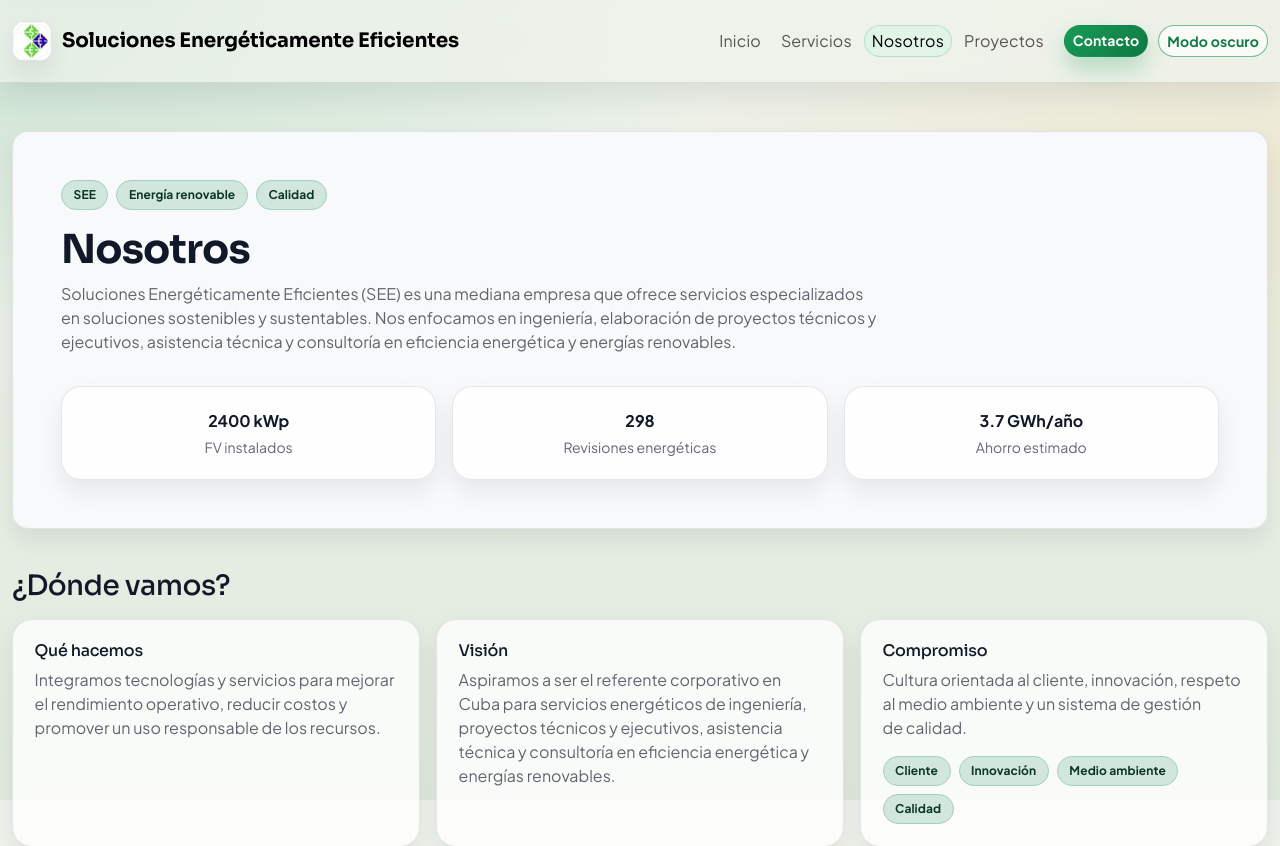
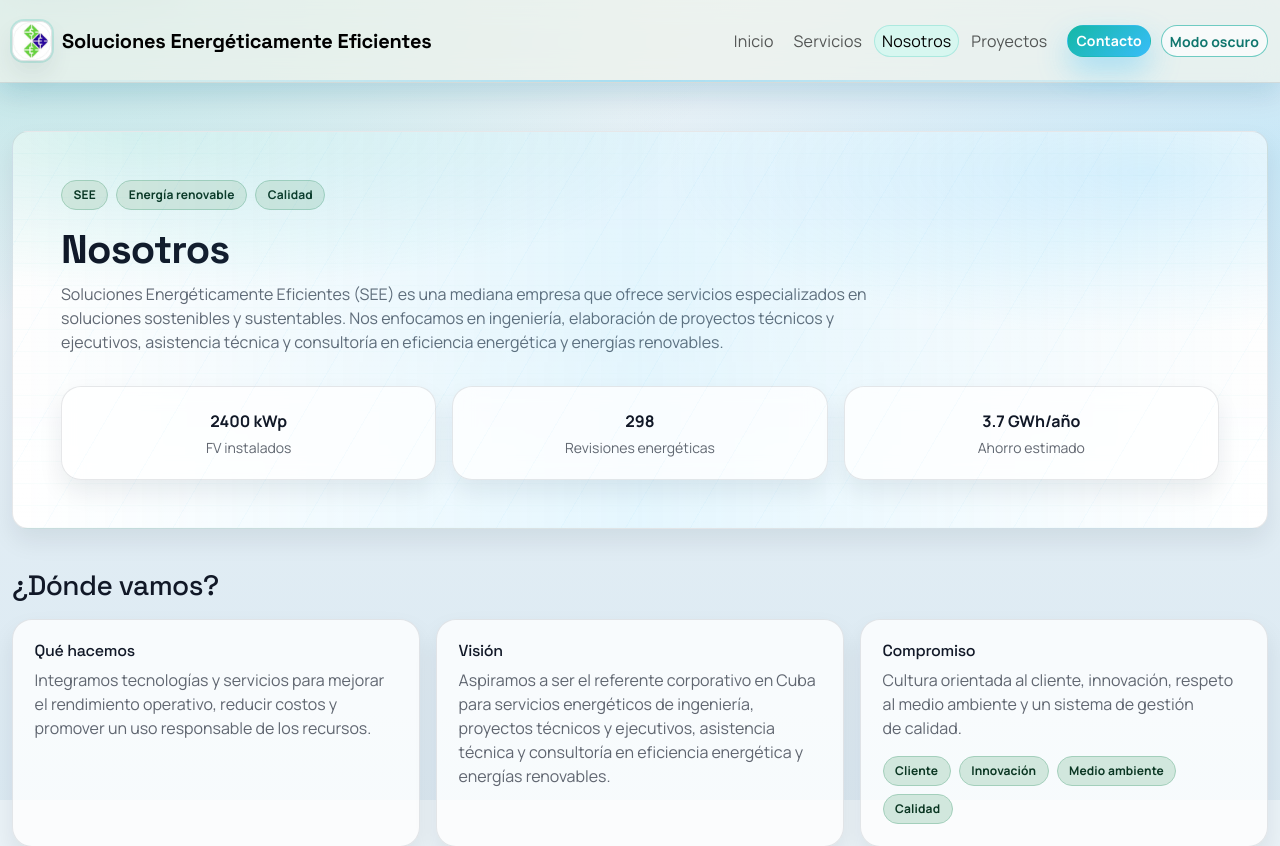
Before and after one commit to datxer/SEE, a React (Vite) app in the folder apps/web/: page /nosotros in a window 1280 px wide. Shown: the top 846 px of the page. Built offline with nearby package versions, Linux system fonts and the light colour scheme; no server answers.

Commit message:
cambiamos menos cringe visual

```diff
--- a/apps/web/src/components/Layout.css
+++ b/apps/web/src/components/Layout.css
@@ -11,7 +11,16 @@
   background: var(--header-bg);
   border-bottom: 1px solid var(--border);
   backdrop-filter: blur(14px);
-  box-shadow: 0 14px 28px rgba(17, 24, 39, 0.08);
+  box-shadow: 0 14px 28px rgba(17, 24, 39, 0.08), 0 0 30px color-mix(in srgb, var(--accent) 18%, transparent);
+}
+
+.siteHeader::after {
+  content: '';
+  position: absolute;
+  inset: auto 0 0 0;
+  height: 2px;
+  background: linear-gradient(90deg, transparent 0%, color-mix(in srgb, var(--accent) 64%, transparent) 50%, transparent 100%);
+  opacity: 0.6;
 }
 
 /*
@@ -54,6 +63,7 @@
 .navPill:hover {
   transform: translateY(-2px);
   background: color-mix(in srgb, var(--brand-soft) 44%, transparent);
+  box-shadow: 0 0 0 1px color-mix(in srgb, var(--accent) 30%, transparent);
 }
 
 /*
@@ -145,6 +155,10 @@
   box-shadow: var(--shadow-sm);
 }
 
+.brandLogo {
+  box-shadow: var(--shadow-sm), 0 0 0 2px color-mix(in srgb, var(--brand) 18%, transparent);
+}
+
 .brandName {
   white-space: nowrap;
   overflow: hidden;
--- a/apps/web/src/components/PageIntro.css
+++ b/apps/web/src/components/PageIntro.css
@@ -8,3 +8,45 @@
 .pageIntroDescription {
   max-width: 820px;
 }
+
+/* Bloque principal del encabezado con efecto glass y brillo suave */
+.pageIntro {
+  position: relative;
+  overflow: hidden;
+  background:
+    radial-gradient(900px 260px at 10% 0%, color-mix(in srgb, var(--brand) 16%, transparent), transparent 62%),
+    radial-gradient(700px 240px at 90% 10%, color-mix(in srgb, var(--accent) 18%, transparent), transparent 68%),
+    linear-gradient(180deg, color-mix(in srgb, var(--surface) 86%, transparent), var(--surface-solid));
+}
+
+.pageIntro::after {
+  content: '';
+  position: absolute;
+  inset: 0;
+  pointer-events: none;
+  background-image: repeating-linear-gradient(
+    120deg,
+    color-mix(in srgb, var(--accent) 12%, transparent) 0,
+    color-mix(in srgb, var(--accent) 12%, transparent) 1px,
+    transparent 1px,
+    transparent 56px
+  );
+  opacity: 0.25;
+}
+
+.pageIntro::before {
+  content: '';
+  position: absolute;
+  inset: 0;
+  pointer-events: none;
+  background:
+    linear-gradient(90deg, transparent 0%, color-mix(in srgb, var(--accent) 60%, transparent) 50%, transparent 100%),
+    repeating-linear-gradient(
+      0deg,
+      color-mix(in srgb, var(--brand) 10%, transparent) 0,
+      color-mix(in srgb, var(--brand) 10%, transparent) 1px,
+      transparent 1px,
+      transparent 22px
+    );
+  opacity: 0.22;
+}
--- a/apps/web/src/components/PageIntro.tsx
+++ b/apps/web/src/components/PageIntro.tsx
@@ -22,7 +22,7 @@ export default function PageIntro({ ariaLabel, badges, title, description, metri
   // Así cambias el contenido una sola vez por página, pero no repites el mismo HTML.
   // Piensa en él como una “caja” que ya trae la forma lista.
   return (
-    <header className="p-4 p-lg-5 rounded-4 border bg-body-tertiary shadow-sm" aria-label={ariaLabel} data-reveal>
+    <header className="pageIntro p-4 p-lg-5 rounded-4 border bg-body-tertiary shadow-sm" aria-label={ariaLabel} data-reveal>
       {/* Las badges son pequeñas etiquetas que resumen de qué trata la página */}
       <div className="d-inline-flex gap-2 flex-wrap" aria-label="Etiquetas">
         {badges.map((badge) => (
--- a/apps/web/src/components/ProjectGalleryModal.css
+++ b/apps/web/src/components/ProjectGalleryModal.css
@@ -8,6 +8,8 @@
 .galleryImageContainer {
   position: relative;
   background-color: #000;
+  border-radius: 18px;
+  overflow: hidden;
 }
 
 /* Imagen grande que se muestra dentro del modal */
@@ -31,6 +33,10 @@
   align-items: center;
   justify-content: center;
   font-size: 20px;
+  border: 1px solid color-mix(in srgb, var(--accent) 24%, transparent);
+  background: color-mix(in srgb, var(--surface) 68%, transparent);
+  backdrop-filter: blur(8px);
+  box-shadow: var(--shadow-sm);
 }
 
 /* Botón anterior (izquierda) */
@@ -53,3 +59,29 @@
 .galleryDescription {
   max-width: 820px;
 }
+
+/* Ventana modal: glass y animacion sutil */
+.modal-content {
+  border-radius: 20px;
+  border: 1px solid var(--border);
+  background: var(--surface);
+  backdrop-filter: blur(10px);
+  box-shadow: var(--shadow-md), var(--shadow-glow);
+  animation: modalPop 220ms ease-out;
+}
+
+.modal-header,
+.modal-footer {
+  border-color: var(--border);
+}
+
+@keyframes modalPop {
+  from {
+    opacity: 0.85;
+    transform: translateY(6px) scale(0.98);
+  }
+  to {
+    opacity: 1;
+    transform: translateY(0) scale(1);
+  }
+}
--- a/apps/web/src/pages/HomePage.css
+++ b/apps/web/src/pages/HomePage.css
@@ -9,9 +9,9 @@
   isolation: isolate;
   padding: 10px;
   background:
-    radial-gradient(900px 420px at 78% 12%, color-mix(in srgb, var(--brand) 22%, transparent), transparent 66%),
-    radial-gradient(680px 320px at 10% 90%, color-mix(in srgb, var(--accent) 14%, transparent), transparent 72%),
-    linear-gradient(180deg, var(--surface-solid) 0%, color-mix(in srgb, var(--surface) 72%, transparent) 120%);
+    radial-gradient(900px 420px at 78% 12%, color-mix(in srgb, var(--brand) 18%, transparent), transparent 66%),
+    radial-gradient(680px 320px at 10% 90%, color-mix(in srgb, var(--accent) 16%, transparent), transparent 72%),
+    linear-gradient(180deg, var(--surface-solid) 0%, color-mix(in srgb, var(--surface) 78%, transparent) 120%);
   border-radius: var(--radius-lg);
   border: 1px solid var(--border);
   overflow: clip;
@@ -23,9 +23,24 @@
   inset: 0;
   z-index: -1;
   background:
-    linear-gradient(140deg, color-mix(in srgb, var(--brand) 20%, transparent), transparent 34%),
-    linear-gradient(-120deg, color-mix(in srgb, var(--accent) 15%, transparent), transparent 42%);
+    linear-gradient(140deg, color-mix(in srgb, var(--brand) 18%, transparent), transparent 34%),
+    linear-gradient(-120deg, color-mix(in srgb, var(--accent) 16%, transparent), transparent 42%);
   opacity: 0.6;
+}
+
+.hero::after {
+  content: '';
+  position: absolute;
+  inset: 0;
+  pointer-events: none;
+  background-image: repeating-linear-gradient(
+    180deg,
+    color-mix(in srgb, var(--accent) 10%, transparent) 0,
+    color-mix(in srgb, var(--accent) 10%, transparent) 1px,
+    transparent 1px,
+    transparent 6px
+  );
+  opacity: 0.12;
 }
 
 .heroInner {
@@ -68,6 +83,38 @@
   place-items: center;
   position: relative;
   overflow: hidden;
+}
+
+.heroMedia::before {
+  content: '';
+  position: absolute;
+  inset: -20% 0 auto 0;
+  height: 60%;
+  background:
+    radial-gradient(420px 260px at 20% 40%, color-mix(in srgb, var(--brand) 26%, transparent), transparent 65%),
+    radial-gradient(520px 320px at 70% 30%, color-mix(in srgb, var(--accent) 24%, transparent), transparent 70%);
+  opacity: 0.85;
+  animation: heroGlow 14s var(--ease-out) infinite alternate;
+  pointer-events: none;
+}
+
+.heroMedia::after {
+  content: '';
+  position: absolute;
+  inset: 0;
+  background-image: radial-gradient(rgba(255, 255, 255, 0.35) 0.6px, transparent 0.6px);
+  background-size: 6px 6px;
+  opacity: 0.24;
+  pointer-events: none;
+}
+
+@keyframes heroGlow {
+  0% {
+    transform: translate3d(0, 0, 0) scale(1);
+  }
+  100% {
+    transform: translate3d(2%, -4%, 0) scale(1.06);
+  }
 }
 
 .heroMedia img {
@@ -197,6 +244,13 @@
   font-size: clamp(2rem, 4vw, 3rem);
 }
 
+.heroTitle .text-success {
+  background: linear-gradient(120deg, var(--brand) 0%, var(--accent) 100%);
+  -webkit-background-clip: text;
+  background-clip: text;
+  color: transparent;
+}
+
 .heroSubtitle {
   max-width: 60ch;
   font-size: clamp(1rem, 1.5vw, 1.08rem);
@@ -277,10 +331,23 @@
   border-radius: var(--radius-lg);
   border: 1px solid var(--border);
   background:
-    radial-gradient(900px 260px at 50% 0%, color-mix(in srgb, var(--brand) 18%, transparent), transparent 62%),
-    radial-gradient(900px 260px at 90% 70%, color-mix(in srgb, var(--accent) 14%, transparent), transparent 66%),
+    radial-gradient(900px 260px at 50% 0%, color-mix(in srgb, var(--brand) 16%, transparent), transparent 62%),
+    radial-gradient(900px 260px at 90% 70%, color-mix(in srgb, var(--accent) 18%, transparent), transparent 66%),
     linear-gradient(180deg, var(--surface-solid) 0%, var(--bg) 130%);
   box-shadow: var(--shadow-md), var(--shadow-glow);
+}
+
+.cta::before {
+  content: '';
+  position: absolute;
+  inset: -40% 0 auto 0;
+  height: 90%;
+  background:
+    radial-gradient(520px 240px at 20% 40%, color-mix(in srgb, var(--brand) 22%, transparent), transparent 70%),
+    radial-gradient(520px 240px at 80% 10%, color-mix(in srgb, var(--accent) 26%, transparent), transparent 70%);
+  opacity: 0.75;
+  animation: ctaGlow 16s var(--ease-out) infinite alternate;
+  pointer-events: none;
 }
 
 .cta::after {
@@ -295,7 +362,16 @@
     transparent 1px,
     transparent 48px
   );
-  opacity: 0.35;
+  opacity: 0.32;
+}
+
+@keyframes ctaGlow {
+  0% {
+    transform: translate3d(0, 0, 0) scale(1);
+  }
+  100% {
+    transform: translate3d(-2%, 6%, 0) scale(1.05);
+  }
 }
 
 @media (max-width: 991.98px) {
--- a/apps/web/src/styles/global.css
+++ b/apps/web/src/styles/global.css
@@ -1,4 +1,4 @@
-@import url('https://fonts.googleapis.com/css2?family=Plus+Jakarta+Sans:wght@400;500;600;700;800&family=Sora:wght@500;600;700;800&display=swap');
+@import url('https://fonts.googleapis.com/css2?family=Manrope:wght@400;500;600;700;800&family=Space+Grotesk:wght@400;500;600;700&display=swap');
 
 /*
   Design system global
@@ -7,19 +7,20 @@
 */
 
 :root {
-  --font-body: 'Plus Jakarta Sans', 'Segoe UI', sans-serif;
-  --font-display: 'Sora', 'Segoe UI', sans-serif;
+  --font-body: 'Manrope', 'Segoe UI', sans-serif;
+  --font-display: 'Space Grotesk', 'Segoe UI', sans-serif;
 
-  --brand: #179b57;
-  --brand-strong: #0f7a43;
-  --brand-soft: #d9f6e7;
-  --accent: #f59e0b;
+  /* Paleta mas elegante y tecnologica (verde profundo + cian electrico). */
+  --brand: #14b8a6;
+  --brand-strong: #0f766e;
+  --brand-soft: #ccfbf1;
+  --accent: #38bdf8;
 
   --text: #111827;
   --muted: rgba(17, 24, 39, 0.66);
 
-  --bg: #eff3ec;
-  --bg-secondary: #dde7d9;
+  --bg: #eaf2f7;
+  --bg-secondary: #d7e7f1;
   --surface: rgba(255, 255, 255, 0.78);
   --surface-solid: #ffffff;
   --surface-hover: rgba(255, 255, 255, 0.96);
@@ -28,7 +29,7 @@
 
   --shadow-sm: 0 12px 24px rgba(17, 24, 39, 0.08);
   --shadow-md: 0 24px 44px rgba(17, 24, 39, 0.12);
-  --shadow-glow: 0 0 0 1px rgba(23, 155, 87, 0.1), 0 0 40px rgba(23, 155, 87, 0.14);
+  --shadow-glow: 0 0 0 1px rgba(20, 184, 166, 0.2), 0 0 46px rgba(56, 189, 248, 0.32);
 
   --radius-sm: 14px;
   --radius-md: 20px;
@@ -43,7 +44,7 @@
   --bs-body-color: var(--text);
   --bs-body-bg: var(--bg);
   --bs-primary: var(--brand);
-  --bs-primary-rgb: 23, 155, 87;
+  --bs-primary-rgb: 20, 184, 166;
   --bs-link-color: var(--brand-strong);
   --bs-link-hover-color: var(--brand);
   --bs-border-color: var(--border);
@@ -78,25 +79,25 @@ html {
 }
 
 :root[data-theme="dark"] {
-  --brand: #34d399;
-  --brand-strong: #10b981;
-  --brand-soft: rgba(16, 185, 129, 0.2);
-  --accent: #fbbf24;
+  --brand: #5eead4;
+  --brand-strong: #2dd4bf;
+  --brand-soft: rgba(45, 212, 191, 0.22);
+  --accent: #60a5fa;
 
   --text: rgba(243, 244, 246, 0.94);
   --muted: rgba(209, 213, 219, 0.72);
 
-  --bg: #061017;
-  --bg-secondary: #0a1f2c;
-  --surface: rgba(12, 24, 36, 0.74);
-  --surface-solid: #0b1b29;
-  --surface-hover: rgba(18, 34, 50, 0.9);
+  --bg: #050b12;
+  --bg-secondary: #0b1a26;
+  --surface: rgba(10, 22, 34, 0.78);
+  --surface-solid: #0a1826;
+  --surface-hover: rgba(18, 32, 46, 0.92);
   --border: rgba(148, 163, 184, 0.18);
   --header-bg: rgba(6, 16, 23, 0.76);
 
   --shadow-sm: 0 14px 26px rgba(0, 0, 0, 0.34);
   --shadow-md: 0 26px 54px rgba(0, 0, 0, 0.5);
-  --shadow-glow: 0 0 0 1px rgba(52, 211, 153, 0.2), 0 0 44px rgba(16, 185, 129, 0.26);
+  --shadow-glow: 0 0 0 1px rgba(94, 234, 212, 0.24), 0 0 54px rgba(96, 165, 250, 0.34);
 
   --bs-body-color: var(--text);
   --bs-body-bg: var(--bg);
@@ -122,9 +123,31 @@ body {
   color: var(--text);
   line-height: 1.5;
   background:
-    radial-gradient(1200px 520px at 0% 0%, rgba(23, 155, 87, 0.18), transparent 62%),
-    radial-gradient(980px 480px at 100% 20%, rgba(245, 158, 11, 0.1), transparent 68%),
+    radial-gradient(1200px 520px at 0% 0%, rgba(20, 184, 166, 0.22), transparent 62%),
+    radial-gradient(980px 480px at 100% 20%, rgba(56, 189, 248, 0.18), transparent 68%),
     linear-gradient(180deg, var(--bg) 0%, var(--bg-secondary) 130%);
+}
+
+/*
+  Capa aurora futurista:
+  - Gradientes amplios que se desplazan lentamente.
+  - Mantiene el fondo brillante sin saturar el contenido.
+*/
+body::before {
+  content: '';
+  position: fixed;
+  inset: -20% -30% auto -30%;
+  height: 85vh;
+  pointer-events: none;
+  z-index: -1;
+  background:
+    radial-gradient(520px 320px at 10% 20%, rgba(20, 184, 166, 0.34), transparent 60%),
+    radial-gradient(640px 380px at 80% 10%, rgba(56, 189, 248, 0.32), transparent 62%),
+    radial-gradient(480px 300px at 60% 80%, rgba(99, 102, 241, 0.26), transparent 60%),
+    radial-gradient(560px 320px at 30% 90%, rgba(14, 165, 233, 0.22), transparent 62%);
+  filter: blur(10px);
+  opacity: 0.9;
+  animation: auroraFlow 22s var(--ease-out) infinite alternate;
 }
 
 /*
@@ -140,6 +163,18 @@ body::after {
   background-image: radial-gradient(rgba(255, 255, 255, 0.08) 0.6px, transparent 0.6px);
   background-size: 3px 3px;
   opacity: 0.14;
+}
+
+@keyframes auroraFlow {
+  0% {
+    transform: translate3d(0, 0, 0) scale(1);
+  }
+  50% {
+    transform: translate3d(2%, -3%, 0) scale(1.05);
+  }
+  100% {
+    transform: translate3d(-2%, 4%, 0) scale(1.08);
+  }
 }
 
 /*
@@ -167,6 +202,7 @@ body::after {
 }
 
 :root[data-theme="dark"] body::before {
+  /* Reemplazamos la capa de luz por una version oscura mas intensa. */
   content: '';
   position: fixed;
   inset: 0;
@@ -257,10 +293,36 @@ p,
 @media (hover: hover) {
   .main .card:hover {
     transform: translateY(-4px);
-    border-color: color-mix(in srgb, var(--brand) 32%, var(--border));
-    box-shadow: var(--shadow-md), var(--shadow-glow);
+    border-color: color-mix(in srgb, var(--accent) 48%, var(--border));
+    box-shadow:
+      var(--shadow-md),
+      var(--shadow-glow),
+      0 0 0 1px color-mix(in srgb, var(--accent) 40%, transparent),
+      0 0 36px color-mix(in srgb, var(--accent) 42%, transparent);
     background: var(--surface-hover);
   }
+}
+
+/* Inputs y selects con look premium para panel admin y formularios. */
+.form-control,
+.form-select,
+textarea {
+  border-radius: 14px;
+  border-color: color-mix(in srgb, var(--brand) 16%, var(--border));
+  background-color: color-mix(in srgb, var(--surface) 86%, transparent);
+  box-shadow: inset 0 1px 0 rgba(255, 255, 255, 0.6);
+  transition:
+    border-color var(--dur-fast) var(--ease-out),
+    box-shadow var(--dur-fast) var(--ease-out),
+    background var(--dur-fast) var(--ease-out);
+}
+
+.form-control:focus,
+.form-select:focus,
+textarea:focus {
+  border-color: color-mix(in srgb, var(--brand) 50%, var(--border));
+  box-shadow: 0 0 0 4px color-mix(in srgb, var(--brand) 20%, transparent);
+  background-color: var(--surface-solid);
 }
 
 .main .card-body {
@@ -296,13 +358,13 @@ p,
 
 .btn-success {
   border: 1px solid transparent;
-  background: linear-gradient(135deg, var(--brand) 0%, var(--brand-strong) 100%);
-  box-shadow: 0 12px 24px color-mix(in srgb, var(--brand) 28%, transparent);
+  background: linear-gradient(135deg, var(--brand) 0%, var(--accent) 100%);
+  box-shadow: 0 14px 30px color-mix(in srgb, var(--accent) 38%, transparent);
 }
 
 .btn-success:hover {
-  background: linear-gradient(135deg, var(--brand-strong) 0%, var(--brand) 100%);
-  box-shadow: 0 16px 30px color-mix(in srgb, var(--brand) 38%, transparent);
+  background: linear-gradient(135deg, var(--accent) 0%, var(--brand) 100%);
+  box-shadow: 0 18px 36px color-mix(in srgb, var(--accent) 48%, transparent);
 }
 
 .btn-outline-success {
```
Also changed, not shown: apps/web/src/pages/ProjectsPage.css (+20 -1 lines), 1 other file (tests, documents, lock files or other folders).
